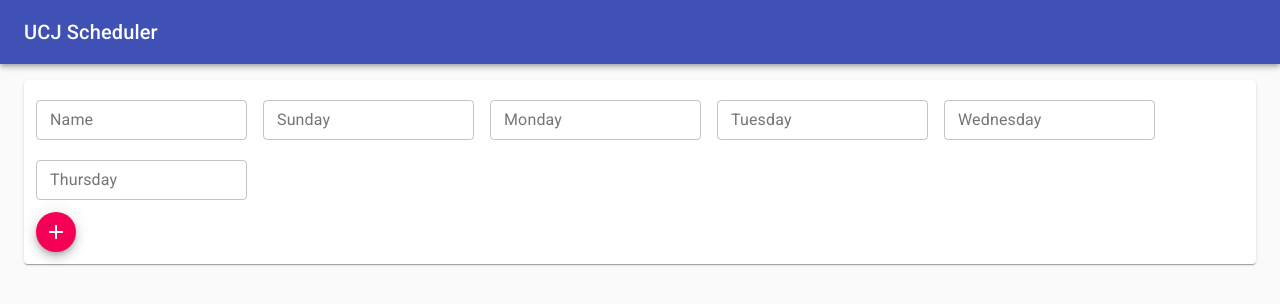
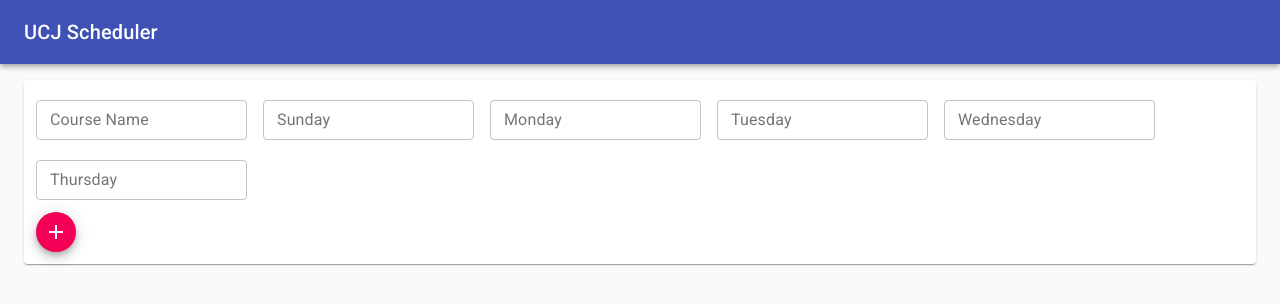
Before and after one commit to Mohsen-94/scheduler, a React (Create React App) app: page / in a window 1280 px wide. Shown: the top 304 px of the page. Built offline with nearby package versions, Linux system fonts and the light colour scheme.

Commit message:
validity check by regex for textfields

```diff
--- a/src/App.js
+++ b/src/App.js
@@ -1,4 +1,4 @@
-import React, { useState } from "react";
+import React from "react";
 import CourseAdder from "./components/CourseAdder";
 import Chip from "./components/Chip";
 import TableDisplay from "./components/TableDisplay";
--- a/src/components/CourseAdder.js
+++ b/src/components/CourseAdder.js
@@ -44,6 +44,11 @@ export default props => {
     }
   }
 
+  function handleText(value, lable) {
+    if (/^(11|10|\d)(,11||,10||,\d||,)*$/g.test(value)) {
+      setState({ ...state, [lable]: value });
+    }
+  }
   return (
     <Paper className={classes.paper}>
       <form
@@ -56,9 +61,19 @@ export default props => {
         noValidate
         autoComplete="off"
       >
-        {Object.keys(initialState).map((lable, i) => (
         <TextField
-            onChange={e => setState({ ...state, [lable]: e.target.value })}
+          onChange={e => setState({ ...state, Name: e.target.value })}
+          label="Course Name"
+          className={classes.textField}
+          margin="dense"
+          variant="outlined"
+          value={state["Name"]}
+        />
+        {Object.keys(initialState)
+          .slice(1)
+          .map((lable, i) => (
+            <TextField
+              onChange={e => handleText(e.target.value, lable)}
               label={lable}
               className={classes.textField}
               margin="dense"
```
Lines whose indentation alone changed are shown as unchanged.
